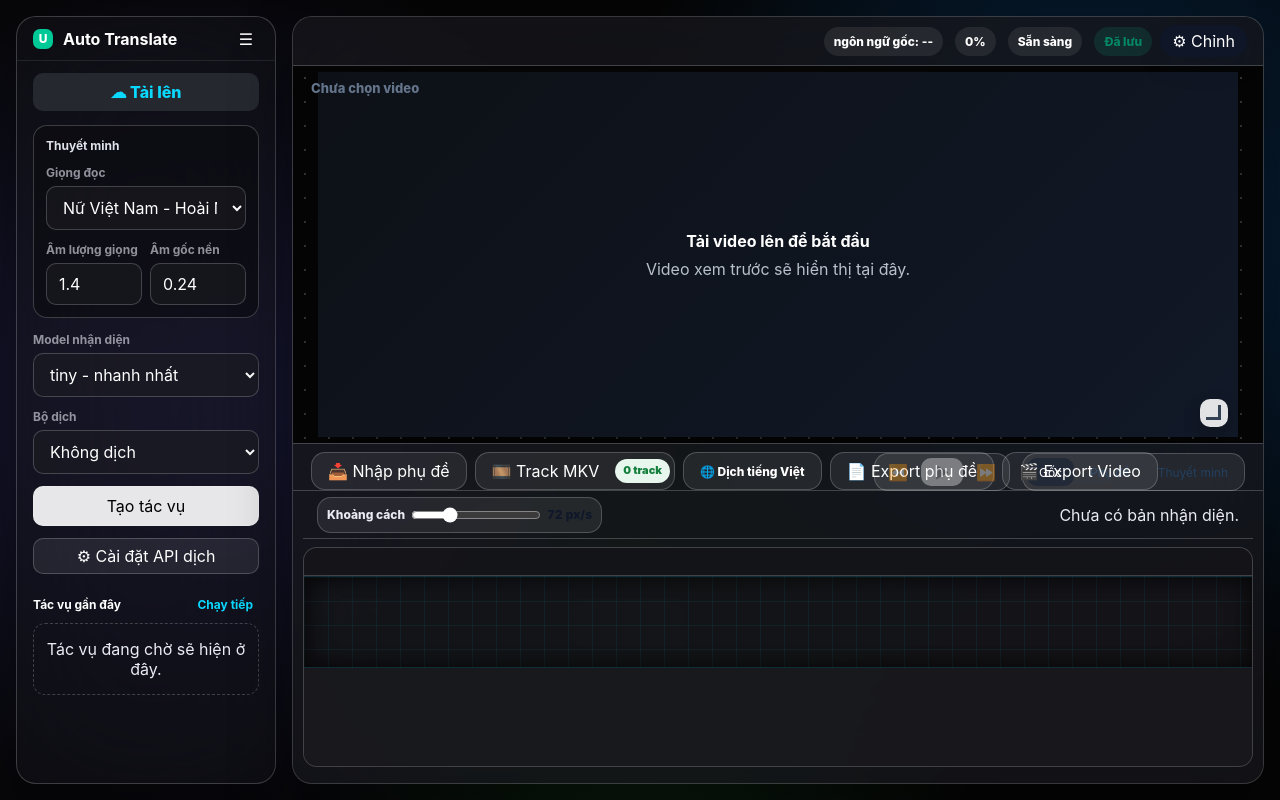
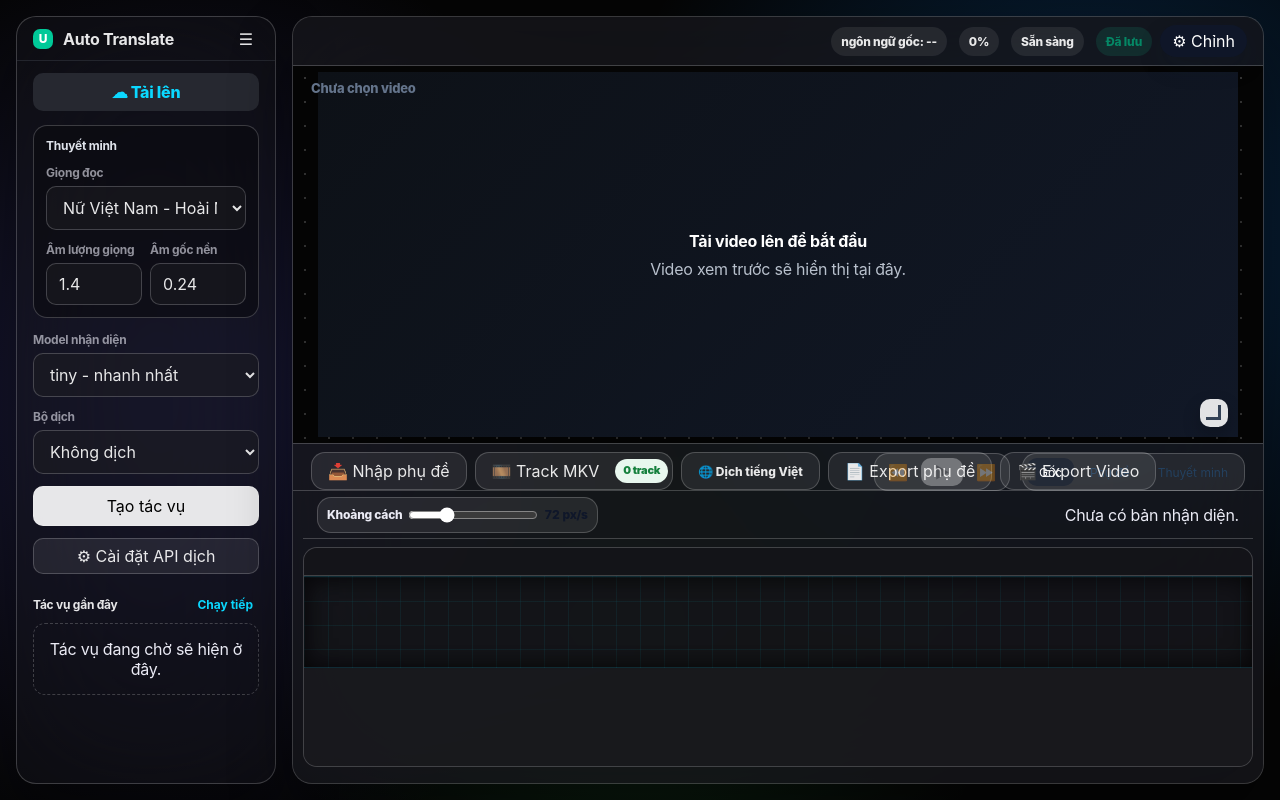
Before and after one commit to cmdgits/Auto-Translate-Video, a FastAPI app: page / in a window 1280 px wide. Run offline with FastAPI, Linux system fonts and the light colour scheme; some web fonts are replaced.

Commit message:
update style

```diff
--- a/app/web/static/styles.css
+++ b/app/web/static/styles.css
@@ -1,3 +1,5 @@
+@import url('https://fonts.cdnfonts.com/css/sf-pro-display');
+
 :root {
   --bg: #050505;
   --panel-dark: rgba(20, 20, 25, 0.45);
@@ -6,7 +8,7 @@
   --panel-soft: rgba(255, 255, 255, 0.08);
   --line: rgba(255, 255, 255, 0.2);
   --line-dark: rgba(255, 255, 255, 0.06);
-  --text: #ffffff;
+  --text: rgba(255, 255, 255, 0.9);
   --muted: #ebebf5;
   --muted-dark: rgba(235, 235, 245, 0.6);
   --accent: #ffffff;
@@ -19,7 +21,7 @@
   --radius: 20px;
   --radius-sm: 12px;
   --transition: 0.35s cubic-bezier(0.2, 0.8, 0.2, 1);
-  font-family: -apple-system, BlinkMacSystemFont, "SF Pro Display", "SF Pro Text", "Helvetica Neue", Helvetica, Arial, sans-serif;
+  font-family: 'SF Pro Display', -apple-system, BlinkMacSystemFont, "Helvetica Neue", Helvetica, Arial, sans-serif;
 }
 
 * {
@@ -41,6 +43,8 @@ body {
               radial-gradient(circle at 50% 80%, rgba(48, 209, 88, 0.15), transparent 40%),
               var(--bg);
   color: var(--text);
+  font-family: inherit;
+  letter-spacing: -0.015em;
 }
 
 button,
```
